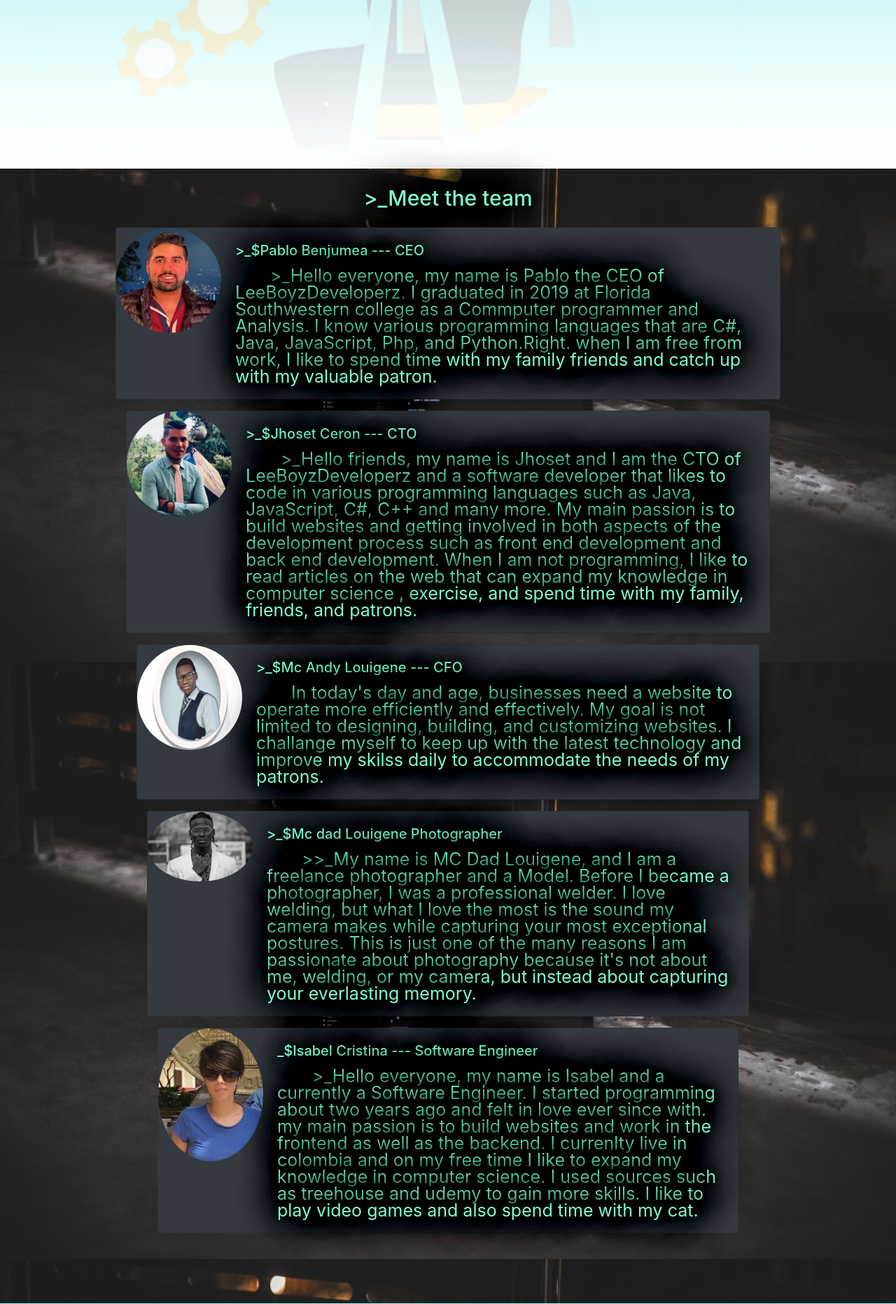
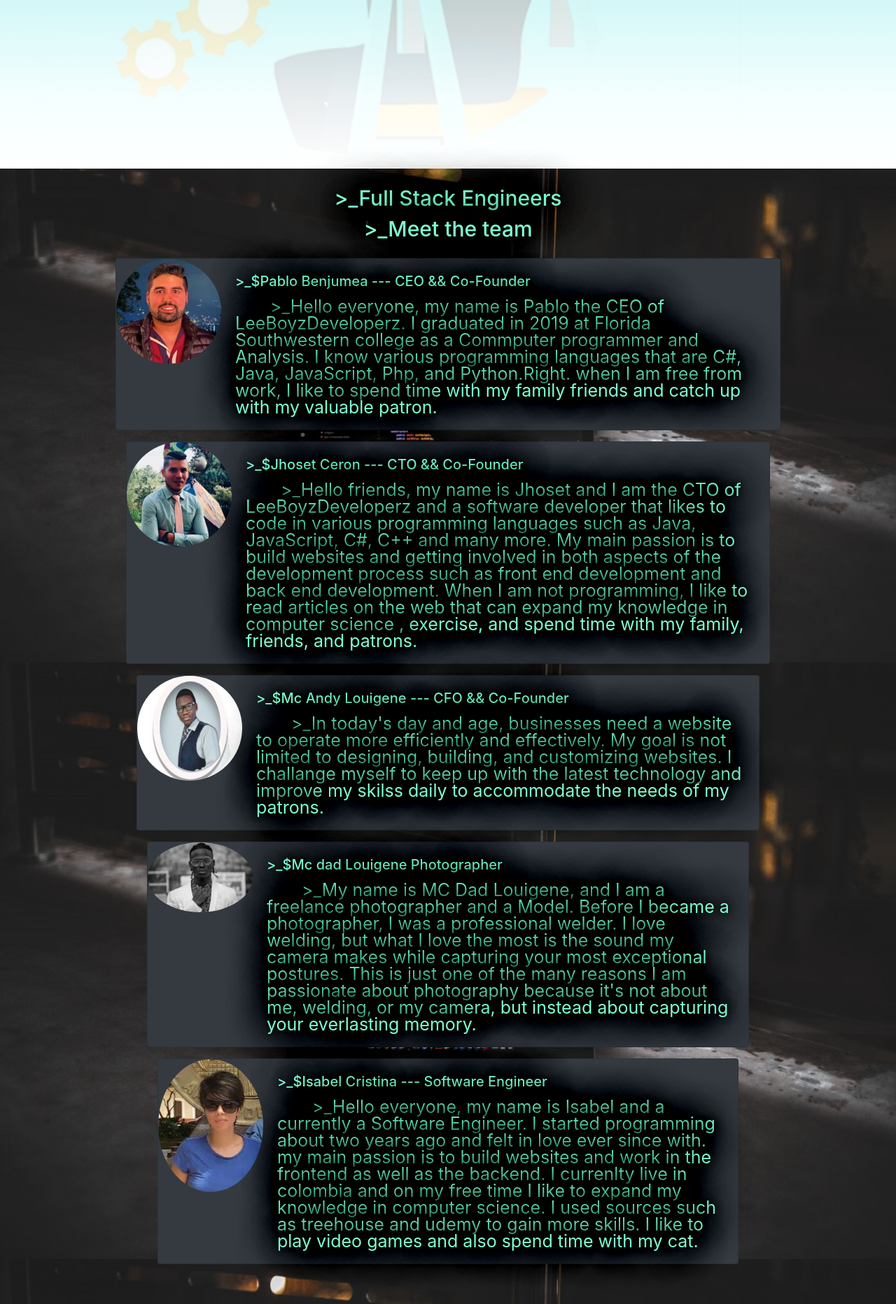
Before and after one commit to xJA10x/LeeBoyzDevelopers, a PHP site: page /about.php in a window 1280 px wide. Shown: the part 759-2623 px from the top of the page at 70% size. Run offline with PHP 8.4, Linux system fonts and the light colour scheme.

Commit message:
Clean the code

```diff
--- a/about.php
+++ b/about.php
@@ -1,33 +1,33 @@
-
+<!DOCTYPE html>
 <html>
+    <body>
         <header>
         <div class="topnav">
             <?php include("include/header.html"); ?>
         </div>
         </header>
         <div id="wrapper" >
-
         <section>
             <article>
                 </br>
+                <h2>>_Full Stack Engineers</h2>
                 <h2>>_Meet the team</h2>
-        <!-- <h2>>_$Jhoset Ceron --- CTO</h2> -->
                 <div class="main-about">
                     <div class="container-fluid">
                         <div class="row">
                             <div class="col-12 mt-3">
                                 <div class="bg-dark card"  >
                                     <div class="card-horizontal">
-
                                         <div class="img-square-wrapper">
                                             <img src="pictures/pablo.png"/ class="profile-photo">
                                         </div>
                                 <div class="card-body">
-                        <h4 class="card-title">>_$Pablo Benjumea --- CEO</h4>
-                        <p class="card-text">     >_Hello everyone, my name is Pablo the CEO of LeeBoyzDeveloperz.
+                                    <h4 class="card-title">>_$Pablo Benjumea --- CEO && Co-Founder</h4>
+                                     <p class="card-text">>_Hello everyone, my name is Pablo the CEO of LeeBoyzDeveloperz.
                                         I graduated in 2019 at Florida Southwestern college as a Commputer programmer and Analysis.
                                         I know various programming languages that are C#, Java, JavaScript, Php, and Python.Right. when I am free from work,
-          I like to spend time with my family friends and catch up with my valuable patron.</p>
+                                        I like to spend time with my family friends and catch up with my valuable patron.
+                                    </p>
                             </div>
                         </div>
                     </div>
@@ -41,11 +41,12 @@
                                             <img src="pictures/jceron.png" class="profile-photo">
                                         </div>
                             <div class="card-body">
-                        <h4 class="card-title">>_$Jhoset Ceron --- CTO</h4>
-                        <p class="card-text">     >_Hello friends, my name is Jhoset and I am the CTO of LeeBoyzDeveloperz and a software developer that likes to code in various programming languages such as Java, JavaScript, C#, C++ and many more.
+                                <h4 class="card-title">>_$Jhoset Ceron --- CTO && Co-Founder </h4>
+                                    <p class="card-text">>_Hello friends, my name is Jhoset and I am the CTO of LeeBoyzDeveloperz and a software developer that likes to code in various programming languages such as Java, JavaScript, C#, C++ and many more.
                                         My main passion is to build websites and getting involved in both aspects of the development process such as front end development and back end development.
                                         When I am not programming, I like to read articles on the web that can
-             expand my knowledge in computer science , exercise, and spend time with my family, friends, and patrons.</p>
+                                        expand my knowledge in computer science , exercise, and spend time with my family, friends, and patrons.
+                                    </p>
                             </div>
                         </div>
                     </div>
@@ -59,10 +60,11 @@
                                                 <img src="pictures/mc.png" class="profile-photo">
                                             </div>
                             <div class="card-body">
-                        <h4 class="card-title">>_$Mc Andy Louigene --- CFO</h4>
-                        <p class="card-text">  In today's day and age, businesses need a website to operate more efficiently and effectively. My goal is not limited to
+                                <h4 class="card-title">>_$Mc Andy Louigene --- CFO && Co-Founder</h4>
+                                    <p class="card-text">>_In today's day and age, businesses need a website to operate more efficiently and effectively. My goal is not limited to
                                         designing, building, and customizing websites. I challange myself to keep up with the latest technology and improve my skilss daily to
-          accommodate the needs of my patrons.</p>
+                                        accommodate the needs of my patrons.
+                                    </p>
                             </div>
                         </div>
                     </div>
@@ -77,15 +79,15 @@
                                             </div>
                             <div class="card-body">
                                 <h4 class="card-title">>_$Mc dad Louigene Photographer</h4>
-                        <p class="card-text"> >>_My name is MC Dad Louigene, and I am a freelance photographer and a Model. Before I became a photographer, I was a professional welder.
+                                    <p class="card-text">>_My name is MC Dad Louigene, and I am a freelance photographer and a Model. Before I became a photographer, I was a professional welder.
                                         I love welding, but what I love the most is the sound my camera makes while capturing your most exceptional postures. This is just one of
                                         the many reasons I am passionate about photography because it's not about me, welding, or my camera, but instead about capturing your
-          everlasting memory.</p>
+                                        everlasting memory.
+                                    </p>
                             </div>
                         </div>
                     </div>
                 <div class="main-about">
-
                         <div class="container-fluid">
                             <div class="row">
                                 <div class="col-12 mt-3">
@@ -95,11 +97,12 @@
                                                 <img src="pictures/isabel2.png" class="profile-photo">
                                             </div>
                             <div class="card-body">
-                        <h4 class="card-title">_$Isabel Cristina --- Software Engineer</h4>
+                                <h4 class="card-title">>_$Isabel Cristina --- Software Engineer</h4>
                                 <p class="card-text"> >_Hello everyone, my name is Isabel and a currently a Software Engineer. I started programming about two years ago and felt in love ever since with.
                                     my main passion is to build websites and work in the frontend as well as the backend. I currenlty live in colombia and on my free time I
                                     like to expand my knowledge in computer science. I used sources such as treehouse and udemy to gain more skills. I like to play video games and also spend
-          time with my cat.</p>
+                                    time with my cat.
+                                </p>
                             </div>
                         </div>
                 </div>
--- a/contact.php
+++ b/contact.php
@@ -1,4 +1,4 @@
-
+<!DOCTYPE html>
 <html>
   <body>
     <header>
@@ -19,7 +19,7 @@
 <!--Section heading-->
 <h2 class="h1-responsive font-weight-bold text-center my-4">Contact us</h2>
 <!--Section description-->
-<p class="text-center w-responsive mx-auto mb-5">Do you have any questions? Please do not hesitate to contact us directly. Our team will come back to you within
+<p class="text-center w-responsive mx-auto mb-5">Do you have any questions? Need a website or web application, Please do not hesitate to contact us directly. Our team will come back to you within
     a matter of hours to help you.</p>
 
 <div class="row">
--- a/index.php
+++ b/index.php
@@ -1,4 +1,4 @@
-
+<!DOCTYPE html>
 <html>
   <body>
       <header>
@@ -75,7 +75,7 @@
                 <p class="card-text">Need to express your passion then let us help you.</p>
               </div>
               <div class="button">
-              <small class="text-muted">Last updated 3 mins ago</small>              </div>
+                <small class="text-muted">Last updated 3 mins ago</small></div>
               </div>
             </div>
         </article>
```
Also changed, not shown: contactform.php (indentation only). Lines whose indentation alone changed are shown as unchanged.
